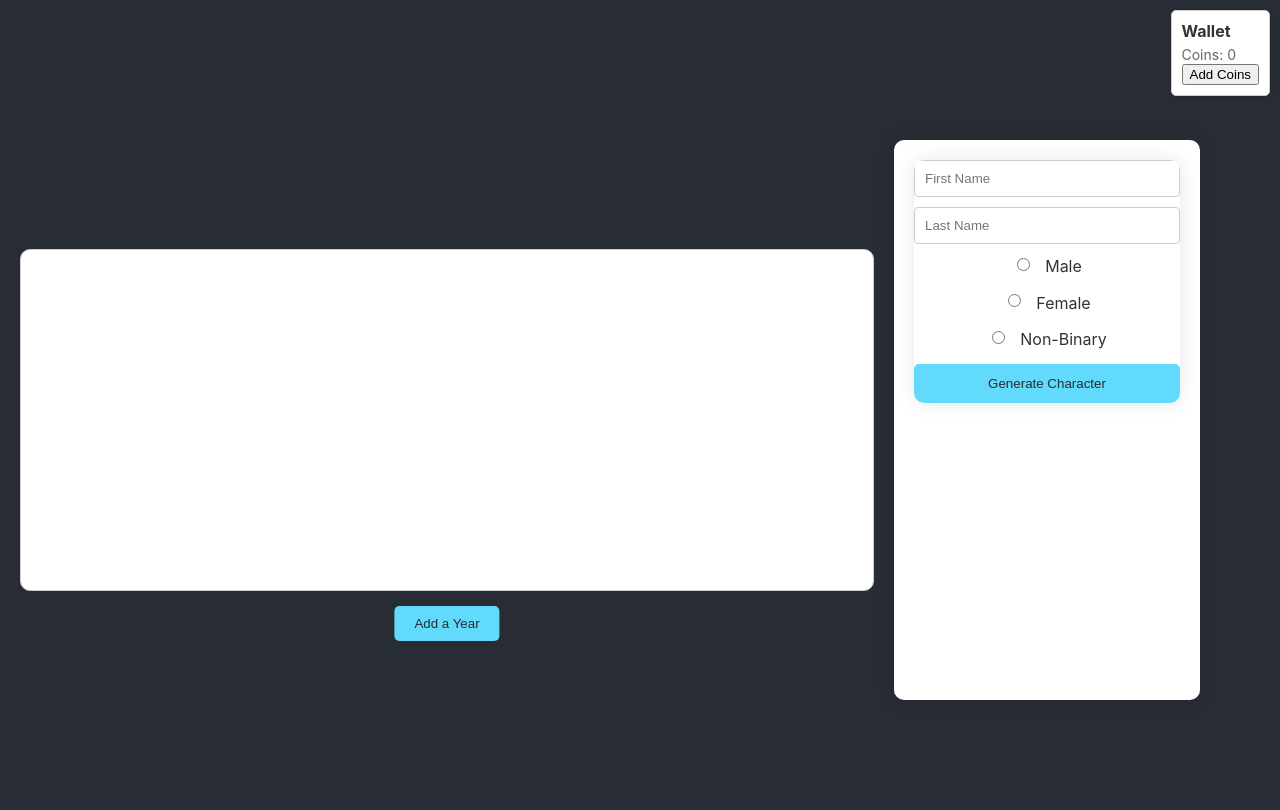
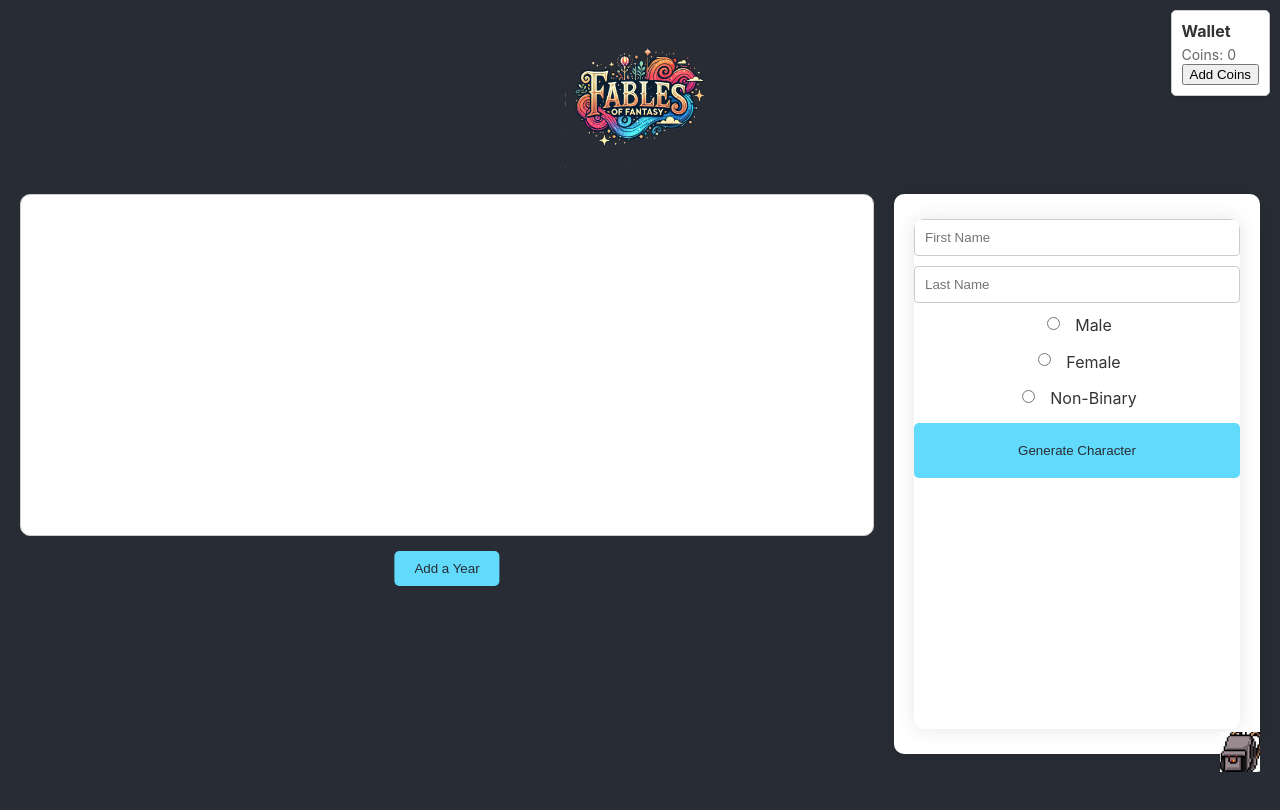
Before and after one commit to Nazrat450/Fables-of-Fantasy, a React (Create React App) app: page / in a window 1280 px wide. Shown: the top 810 px of the page. Built offline with nearby package versions, Linux system fonts and the light colour scheme.

Commit message:
Backpack move

```diff
--- a/src/App.css
+++ b/src/App.css
@@ -1,12 +1,27 @@
 .App {
   display: flex;
+  flex-direction: column;
+  align-items: center;
   height: 100vh;
-  align-items: center;
-  justify-content: center;
-  flex-direction: row;
   background-color: #282c34;
   color: white;
   padding: 20px;
+}
+
+.Logo {
+  margin-bottom: 20px;
+}
+
+.Logo img {
+  width: 150px; /* Adjust the size as needed */
+  height: auto;
+}
+
+.MainContent {
+  display: flex;
+  width: 100%;
+  justify-content: center;
+  align-items: flex-start; /* Align items to the start of the flex container */
 }
 
 @media only screen and (max-width: 600px) {
@@ -29,13 +44,13 @@
     width: 95%;
     padding: 10px;
     margin-top: 20px;
+    position: relative;
   }
 
   label {
     display: flex;
     justify-content: space-between;
     margin-bottom: 10px;
-
   }
 
   .radio-option {
@@ -51,6 +66,11 @@
     width: 100%;
     margin-left: 0;
     margin-top: 10px;
+  }
+
+  .MainContent {
+    flex-direction: column;
+    align-items: center;
   }
 }
 
@@ -90,23 +110,33 @@
 }
 
 .CharacterGen {
-  width: 40vw; /* Set explicit width */
-  height: 65vh; /* Set explicit height */
+  width: 40vw;
+  height: 65vh;
   padding: 20px;
   box-shadow: 0 0 20px rgba(0, 0, 0, 0.1);
   border-radius: 10px;
   background-color: white;
   color: #333;
-  overflow: hidden; /* or auto if you want scrollbars */
+  display: flex;
   flex-direction: column;
-  margin-right: 60px;
   text-align: center;
+  overflow: hidden;
+}
+
+.CharacterGen > * {
+  flex: 1;
+  min-height: 0; /* Prevent overflow */
+  margin: 5px 0; /* Ensure consistent spacing */
+}
+
+.CharacterGen h2 {
+  font-size: 1.5em;
+  margin: 0.5em 0;
 }
 
 .input-field {
   width: 100%;
   padding: 10px;
-  margin-bottom: 10px;
   box-sizing: border-box;
   border: 1px solid #ccc;
   border-radius: 4px;
@@ -123,13 +153,12 @@ label {
   font-size: 16px;
   line-height: 24px;
   background-color: #fff;
-
 }
 
 #genbut {
   display: block;
   width: 100%;
-  padding: 12px 20px;
+  padding: 20px 20px;
   margin-top: 10px;
   background-color: #61dafb;
   color: #282c34;
@@ -137,11 +166,19 @@ label {
   border-radius: 5px;
   cursor: pointer;
   transition: background-color 0.2s;
-
 }
 
 #genbut:hover {
   background-color: #4fa8d7;
+}
+
+#packbut {
+  position: absolute;
+  bottom: 20px; /* Adjust as needed */
+  right: 20px; /* Adjust as needed */
+  padding: 0;
+  border: none;
+  background: none;
 }
 
 .modal {
@@ -180,11 +217,11 @@ label {
   color: black;
   width: 65vw;
   height: 40vh;
-  resize: none; /* stops players from changing size of the log */
+  resize: none;
   border-radius: 10px;
 }
+
 .Nameform {
-
   width: 100%;
   height: 100%;
   margin: 0;
@@ -193,7 +230,7 @@ label {
   border-radius: 10px;
   background-color: #fff;
   color: #333;
-    overflow: hidden; /* or auto if you want scrollbars */
+  overflow: hidden;
   flex-direction: column;
   text-align: center;
 }
@@ -202,7 +239,6 @@ label {
   color: greenyellow;
   transition: all 0.5s ease;
   transform: scale(2) rotate(360deg);
-
 }
 
 .inventory-modal {
@@ -233,17 +269,11 @@ label {
   cursor: pointer;
 }
 
-#pack{
+#pack {
   width: 40px;
   height: 40px;
-
 }
 
-#packbut{
-  margin-left: 400px;
-
-
-}
 .age-five-popup {
   position: fixed;
   top: 50%;
@@ -256,7 +286,6 @@ label {
   text-align: center;
   z-index: 1000;
   color: #000;
-
 }
 
 .App-log .age-five-popup button {
@@ -271,6 +300,7 @@ label {
   cursor: pointer;           /* Cursor as pointer */
   border-radius: 16px;       /* Rounded corners */
 }
+
 .wallet {
   position: absolute;
   top: 10px;
--- a/src/App.js
+++ b/src/App.js
@@ -5,8 +5,12 @@ import AddYear from './AddYear';
 import { InventoryComponent } from './Inventory';
 import backpackimg from "./Img/backpack.png";
 import Wallet from './wallet';
+import logoimg from "./Img/logo.png";
 
 const inventoryicon = backpackimg
+const logoicon = logoimg
+
+//NEW NAME 2024 --- Fables of Fantasy//
 
 function App() {
   const [logMessage, setLogMessage] = useState('');
@@ -37,20 +41,23 @@ const spendCoins = (amount) => {
 
   return (
     <div className="App">
+      <div className="Logo">
+        <img id="logo" src={logoicon} alt="Logo" />
+      </div>
       <Wallet coins={coins} addCoins={addCoins} />
+      <div className="MainContent">
         <div className="App-log">
           <div ref={textareaRef} className="logDiv" contentEditable={false} dangerouslySetInnerHTML={{ __html: logMessage }}></div>
           <AddYear character={character} setCharacter={setCharacter} showClassModal={showClassModal} setShowClassModal={setShowClassModal} setLogMessage={setLogMessage} setCoins={setCoins} />
         </div>
         <div className="CharacterGen">
           <CharacterGen character={character} setCharacter={setCharacter} showClassModal={showClassModal} setShowClassModal={setShowClassModal} setLogMessage={setLogMessage} />
-      <button id = "packbut" onClick={() => setShowInventory(!showInventory)}>
-        <img id = "pack" src={inventoryicon} alt="Backpack" />
+          <button id="packbut" onClick={() => setShowInventory(!showInventory)}>
+            <img id="pack" src={inventoryicon} alt="Backpack" />
           </button>
           {showInventory && <InventoryComponent closeModal={() => setShowInventory(false)} />}
         </div>
-
-
+      </div>
     </div>
   );
 
```
Also changed, not shown: src/Img/DALL·E 2024-07-29 20.23.40 - Create a flat logo for a game titled 'Fables of Fantasy' with a transparent background. The logo should be in a linear style similar to the Nintendo a.webp (added), src/Img/logo.png (added). Lines whose indentation alone changed are shown as unchanged.
